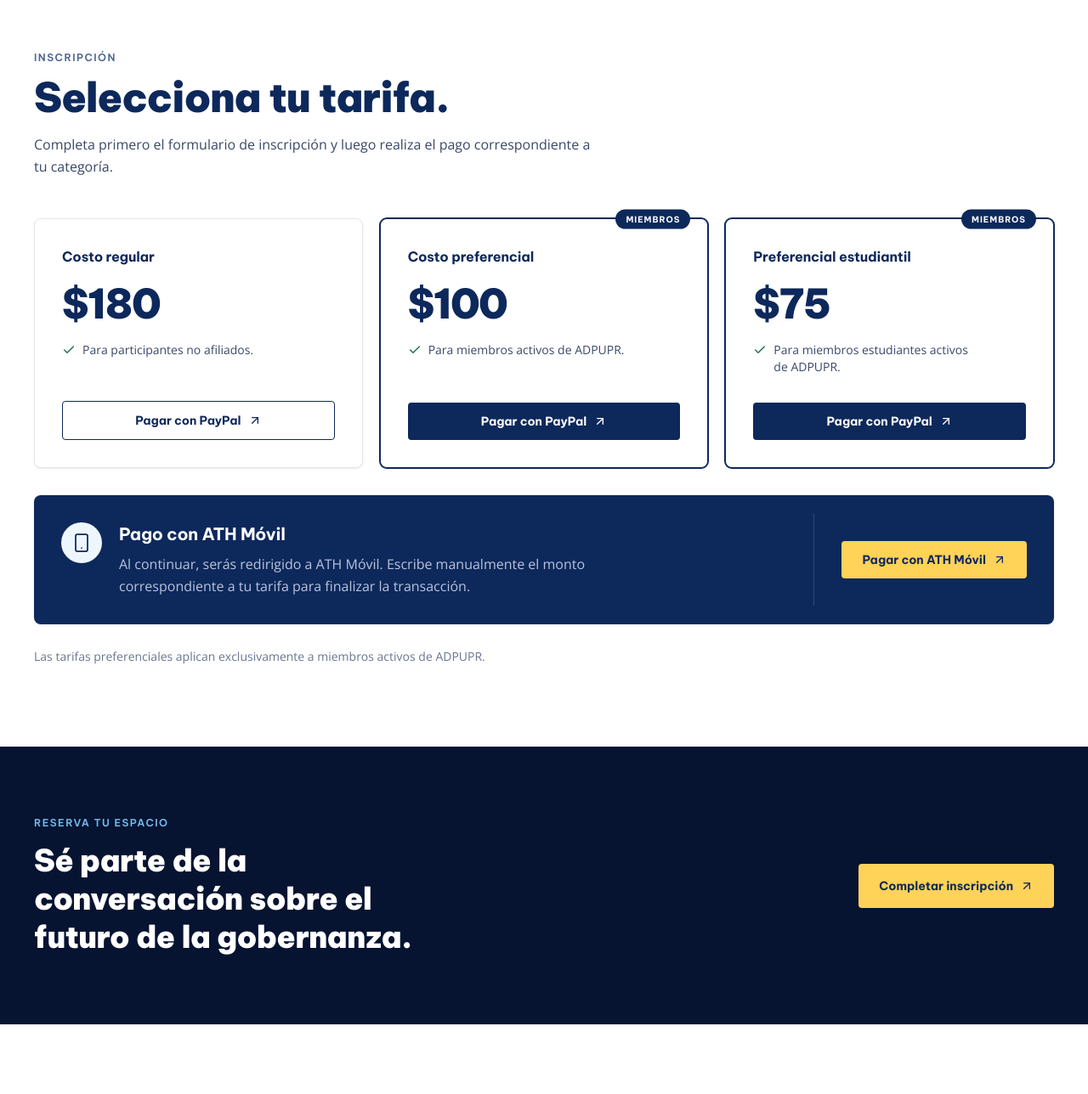
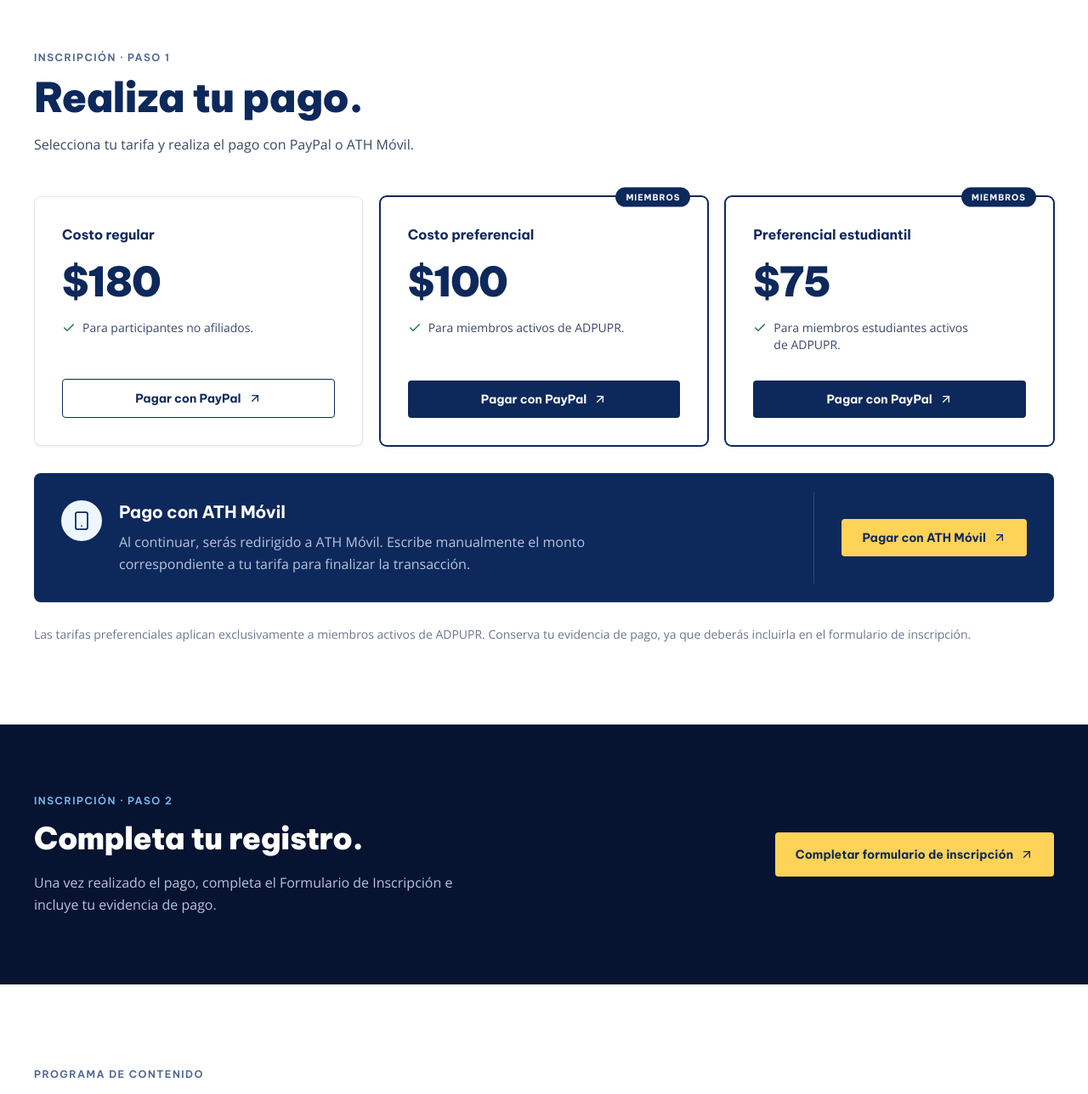
Before and after one commit to marcmaceira/adpupr, a Next.js app: page /conferencia in a window 1280 px wide. Shown: the part 1297-2585 px from the top of the page at 85% size. Built offline with nearby package versions, Linux system fonts and the light colour scheme; no server answers.

Commit message:
feat(conferencia): clarify two-step registration flow
- Update payment and registration sections with explicit step labels
- Explain payment evidence requirements and clarify the registration CTA

```diff
--- a/src/app/conferencia/page.tsx
+++ b/src/app/conferencia/page.tsx
@@ -176,11 +176,11 @@ export default function ConferenciaPage() {
         <section className="bg-surface px-6 py-16 sm:py-24">
           <div className="mx-auto max-w-[1200px]">
             <div className="mb-12 max-w-2xl">
-              <p className="eyebrow mb-3">Inscripci&oacute;n</p>
-              <h2 className="h-section mb-4 text-primary">Selecciona tu tarifa.</h2>
+              <p className="eyebrow mb-3">Inscripci&oacute;n &middot; Paso 1</p>
+              <h2 className="h-section mb-4 text-primary">Realiza tu pago.</h2>
               <p className="text-text-muted">
-                Completa primero el formulario de inscripci&oacute;n y luego
-                realiza el pago correspondiente a tu categor&iacute;a.
+                Selecciona tu tarifa y realiza el pago con PayPal o ATH
+                M&oacute;vil.
               </p>
             </div>
 
@@ -267,7 +267,8 @@ export default function ConferenciaPage() {
 
             <p className="mt-7 text-sm text-text-faint">
               Las tarifas preferenciales aplican exclusivamente a miembros
-              activos de ADPUPR.
+              activos de ADPUPR. Conserva tu evidencia de pago, ya que
+              deber&aacute;s incluirla en el formulario de inscripci&oacute;n.
             </p>
           </div>
         </section>
@@ -275,11 +276,16 @@ export default function ConferenciaPage() {
         <section className="bg-primary-900 px-6 py-16 text-white sm:py-20">
           <div className="mx-auto flex max-w-[1200px] flex-col gap-8 md:flex-row md:items-center md:justify-between">
             <div>
-              <p className="eyebrow eyebrow-on-dark mb-3">Reserva tu espacio</p>
+              <p className="eyebrow eyebrow-on-dark mb-3">
+                Inscripci&oacute;n &middot; Paso 2
+              </p>
               <h2 className="max-w-[18ch] font-heading text-3xl font-black leading-tight text-white sm:text-4xl">
-                S&eacute; parte de la conversaci&oacute;n sobre el futuro de la
-                gobernanza.
+                Completa tu registro.
               </h2>
+              <p className="mt-4 max-w-[58ch] text-text-on-dark-muted">
+                Una vez realizado el pago, completa el Formulario de
+                Inscripci&oacute;n e incluye tu evidencia de pago.
+              </p>
             </div>
             <a
               href={REGISTRATION_URL}
@@ -287,7 +293,7 @@ export default function ConferenciaPage() {
               rel="noopener noreferrer"
               className="inline-flex shrink-0 items-center justify-center gap-2 rounded-sm bg-mustard px-6 py-4 font-heading text-sm font-bold text-primary transition-colors hover:bg-mustard-600 focus-visible:outline-2 focus-visible:outline-offset-4 focus-visible:outline-mustard"
             >
-              Completar inscripci&oacute;n
+              Completar formulario de inscripci&oacute;n
               <ArrowUpRight className="h-4 w-4" aria-hidden="true" />
             </a>
           </div>
```
